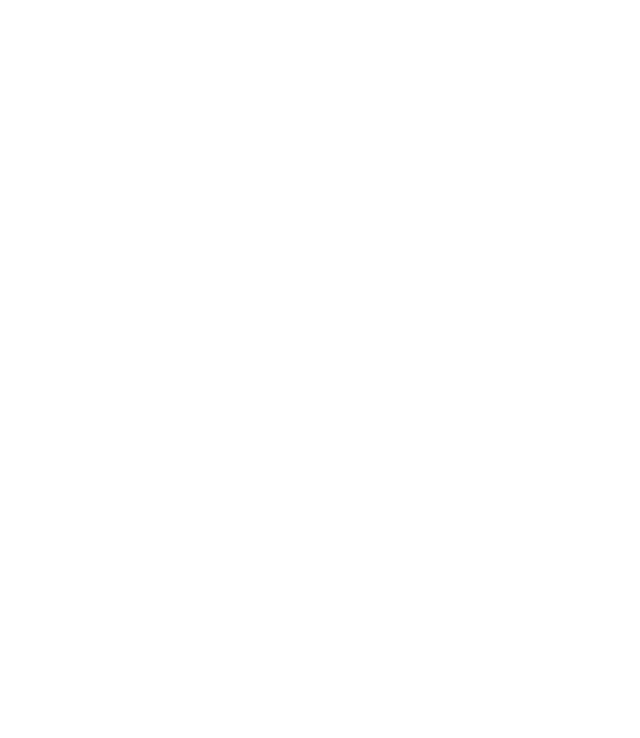
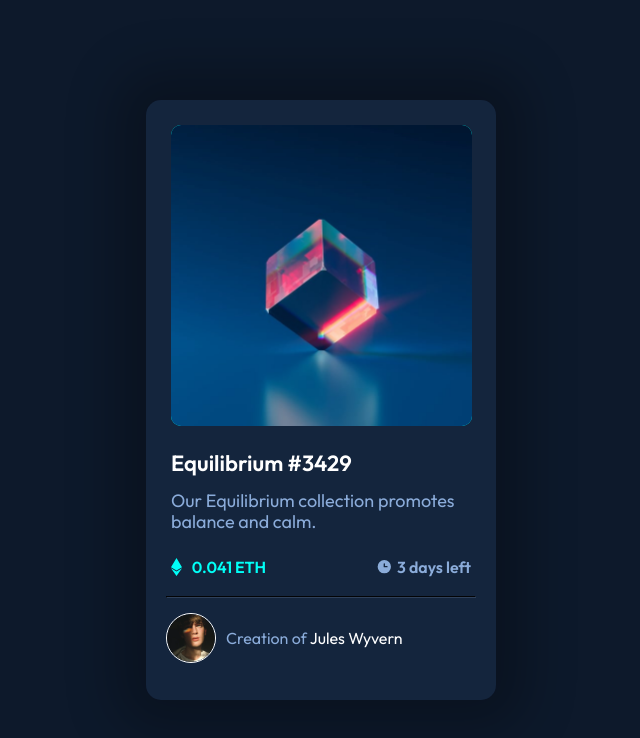
Before and after one commit to Fabiuskybm/NFT-preview-card, a plain HTML site: page index.html in a window 1280 px wide. Shown: the whole page, without its empty margins (319-959 px from the left). Drawn offline with Linux system fonts and the light colour scheme.

Commit message:
Proyecto Finalizado

```diff
--- a/css/styles.css
+++ b/css/styles.css
@@ -0,0 +1,165 @@
+:root {
+
+/* Primary */
+
+--Soft-blue: hsl(215, 51%, 70%);
+--Cyan: hsl(178, 100%, 50%);
+
+/* Neutral */
+
+--Very-dark-blue-main-BG: hsl(217, 54%, 11%);
+--Very-dark-blue-card-BG: hsl(216, 50%, 16%);
+--Very-dark-blue-line: hsl(215, 32%, 27%);
+--White: hsl(0, 0%, 100%);
+
+}
+
+* {
+    margin: 0;
+    padding: 0;
+    box-sizing: border-box;
+}
+
+body {
+    background-color: var(--Very-dark-blue-main-BG);
+    font-family: 'Outfit', sans-serif;
+    display: flex;
+    flex-direction: column;
+    justify-content: center;
+    align-items: center;
+    width: 100vw;
+    height: 100vh;
+}
+
+body a {
+    text-decoration: none;
+}
+
+.card {
+    box-shadow: 0px 0px 50px 30px rgba(0,0,0, 0.250);
+}
+
+
+/* Card header */
+
+.card {
+    background-color: var(--Very-dark-blue-card-BG);
+    border-radius: 15px;
+    width: 350px;
+    height: 600px;
+}
+
+.card-header {
+    display: flex;
+    flex-direction: column;
+    justify-content: center;
+    align-items: center;
+}
+
+.card-header img {
+    background-color: var(--Cyan);
+    border-radius: 10px;
+    max-width: 86%;
+    max-height: 100%;
+    margin: 25px 0 25px 0;
+}
+
+.fondo-img, .fondo-img a {
+    background-color: transparent;
+    border-radius: 10px;
+    position:absolute;
+    width: 300px;
+    height: 300px;
+}
+
+.fondo-img:hover {
+    background-image: url(/images/icon-view.svg);
+    background-repeat: no-repeat;
+    background-position: center;
+    background-color: rgba(0, 255, 247, 0.400);
+}
+
+
+/* Card body */
+
+.text {
+    display: flex;
+    flex-direction: column;
+    margin-left: 25px;
+}
+
+.text h3 {
+    color: var(--White);
+    font-size: 22px;
+    font-weight: 600;
+    margin-bottom: 15px;
+}
+
+.text h3:hover {
+    color: var(--Cyan);
+}
+
+.text p {
+    color: var(--Soft-blue);
+    font-weight: 400;
+    font-size: 18px;
+}
+
+.icons {
+    display: flex;
+    justify-content: space-between;
+    align-items: center;
+    margin: 25px 25px 20px 25px;
+
+}
+
+.ethereum {
+    display: flex;
+    align-items: center;
+    justify-content: space-between;
+    color: var(--Cyan);
+    font-weight: 600;
+    font-size: 16px;
+    width: 95px;
+}
+
+.clock {
+    display: flex;
+    align-items: center;
+    justify-content: space-between;
+    color: var(--Soft-blue);
+    font-weight: 600;
+    font-size: 16px;
+    width: 95px;
+}
+
+.card-body hr {
+    border-color: var(--Very-dark-blue-line);
+    margin: 0 20px 15px 20px;
+}
+
+
+/* Card footer */
+
+.card-footer {
+    display: flex;
+    align-items: center;
+    color: var(--Soft-blue);
+    margin-left: 20px;
+}
+
+.card-footer img {
+    border: 1px solid var(--White);
+    border-radius: 50%;
+    margin-right: 10px;
+    width: 50px;
+    height: 50px;
+}
+
+.card-footer span {
+    color: var(--White);
+}
+
+.card-footer span:hover {
+    color: var(--Cyan);
+}
--- a/index.html
+++ b/index.html
@@ -5,6 +5,9 @@
 <head>
   <meta charset="UTF-8">
   <meta name="viewport" content="width=device-width, initial-scale=1.0">
+  <link rel="preconnect" href="https://fonts.googleapis.com">
+  <link rel="preconnect" href="https://fonts.gstatic.com" crossorigin>
+  <link href="https://fonts.googleapis.com/css2?family=Outfit:wght@300;400;600&display=swap" rel="stylesheet">
   <link rel="icon" type="image/png" sizes="32x32" href="./images/favicon-32x32.png">
   <link rel="stylesheet" href="css/normalize.css">
   <link rel="stylesheet" href="css/styles.css">
@@ -15,6 +18,49 @@
 
 <body>
 
+  <div class="card">
+
+    <div class="card-header">
+
+      <img src="/images/image-equilibrium.jpg" alt="image-equilibrium">
+
+      <div class="fondo-img">
+        <a href="#"></a>
+      </div>
+
+    </div>
+
+    <div class="card-body">
+
+      <div class="text">
+        <a href="#"><h3>Equilibrium #3429</h3></a>
+        <p>Our Equilibrium collection promotes balance and calm.</p>
+      </div>
+
+      <div class="icons">
+
+        <div class="ethereum">
+          <svg width="11" height="18" xmlns="http://www.w3.org/2000/svg"><path d="M11 10.216 5.5 18 0 10.216l5.5 3.263 5.5-3.262ZM5.5 0l5.496 9.169L5.5 12.43 0 9.17 5.5 0Z" fill="#00FFF8"/></svg>
+          <p>0.041 ETH</p>
+        </div>
+
+        <div class="clock">
+          <svg width="17" height="17" xmlns="http://www.w3.org/2000/svg"><path d="M8.305 2.007a6.667 6.667 0 1 0 0 13.334 6.667 6.667 0 0 0 0-13.334Zm2.667 7.334H8.305a.667.667 0 0 1-.667-.667V6.007a.667.667 0 0 1 1.334 0v2h2a.667.667 0 0 1 0 1.334Z" fill="#8BACD9"/></svg>
+          <p>3 days left</p>
+        </div>
+
+      </div>
+
+      <hr>
+
+    </div>
+
+    <div class="card-footer">
+      <img src="/images/image-avatar.png" alt="avatar">
+      <p>Creation of <a href="#"><span>Jules Wyvern</span></a></p>
+    </div>
+
+  </div>
 
 </body>
 
```
